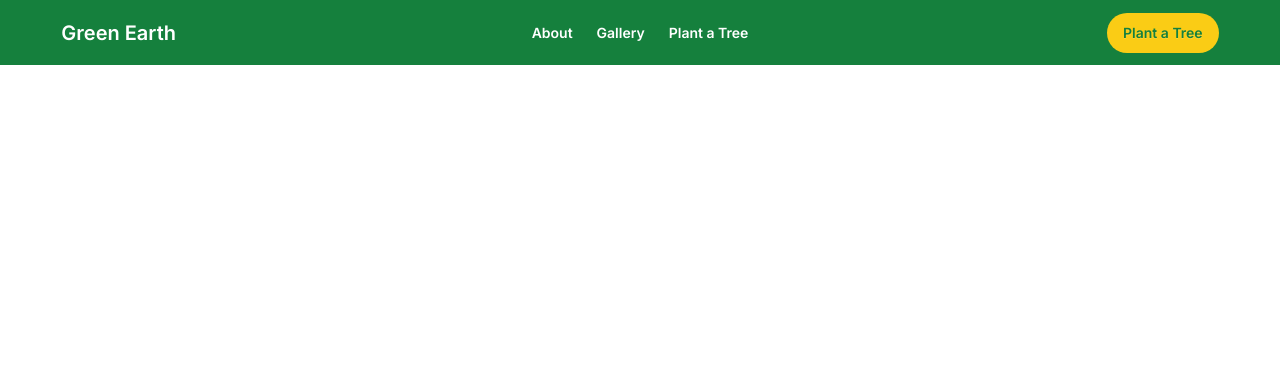
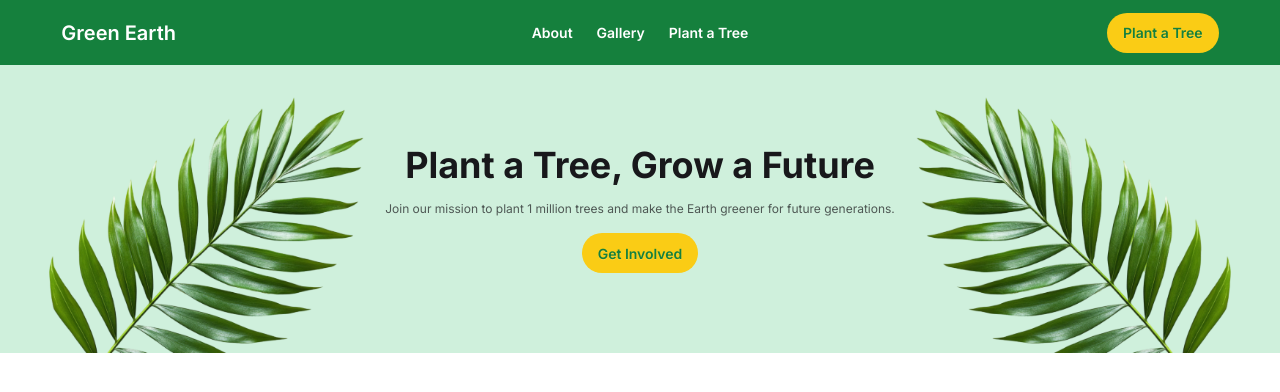
Before and after one commit to irtushar/assignment-6, a plain HTML site: page index.html in a window 1280 px wide. Drawn offline with nearby package versions, Linux system fonts and the light colour scheme.

Commit message:
add Plant Section

```diff
--- a/index.html
+++ b/index.html
@@ -33,7 +33,10 @@
     <!-- stylesheet link  -->
     <link rel="stylesheet" href="./style.css" />
   </head>
+
+  <body class="bg-[#e7ffef] inter-font">
     <header>
+      <!-- Navbar Section -->
       <nav class="bg-[#15803D]">
         <div class="navbar md:w-11/12 md:mx-auto">
           <div class="navbar-start">
@@ -60,7 +63,9 @@
               >
                 <li><a class="font-semibold hover:underline">About</a></li>
                 <li><a class="font-semibold hover:underline">Gallery</a></li>
-              <li><a class="font-semibold hover:underline">Plant a Tree</a></li>
+                <li>
+                  <a class="font-semibold hover:underline">Plant a Tree</a>
+                </li>
               </ul>
             </div>
             <a class="text-center text-xl font-semibold text-white"
@@ -92,8 +97,21 @@
           </div>
         </div>
       </nav>
+      <!-- Plant Section -->
+      <section
+        class="bg-[#CFF0DC] bg-[url('./assets/hero-leaf1.png'),url('./assets/hero-leaf2.png')] bg-[position:left_bottom,right_bottom] bg-no-repeat bg-[length:115px,115px] md:bg-[length:400px,400px] text-center md:py-20 py-8"
+      >
+        <h1 class="text-4xl font-bold">Plant a Tree, Grow a Future</h1>
+        <p class="opacity-70 text-xs my-4">
+          Join our mission to plant 1 million trees and make the Earth greener
+          for future generations.
+        </p>
+        <a
+          class="btn bg-[#FACC15] text-[#15803D] rounded-full border-none shadow-none hover:bg-[#e7bc0f]"
+          >Get Involved</a
+        >
+      </section>
     </header>
-  <body class="bg-[#e7ffef] inter-font">
     <script src="./script.js"></script>
   </body>
 </html>
```
Lines whose indentation alone changed are shown as unchanged.
